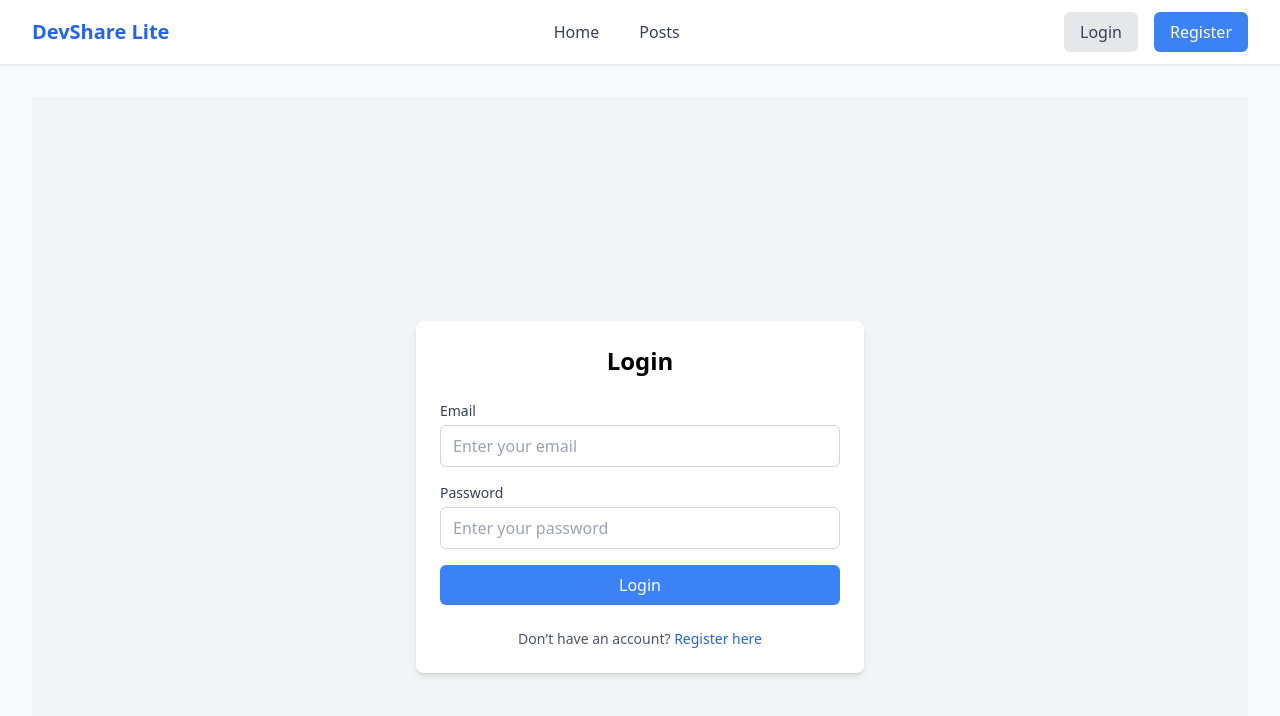
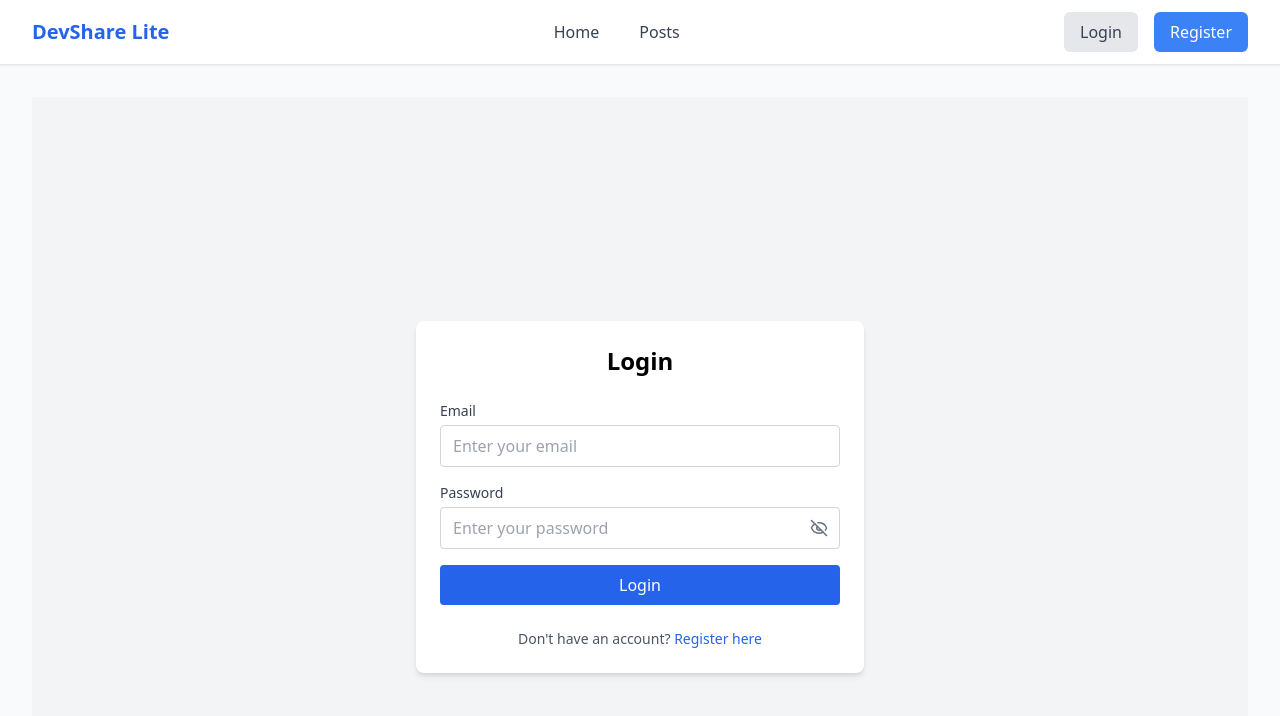
Before and after one commit to caotrinhthinh/DevShare-Lite-Frontend, a React (Vite) app: page /login in a window 1280 px wide. Shown: the top 716 px of the page. Built offline with nearby package versions, Linux system fonts and the light colour scheme; no server answers.

Commit message:
update login form

```diff
--- a/package.json
+++ b/package.json
@@ -19,6 +19,7 @@
     "react": "^19.1.0",
     "react-dom": "^19.1.0",
     "react-hook-form": "^7.61.1",
+    "react-icons": "^5.5.0",
     "react-markdown": "^10.1.0",
     "react-router-dom": "^7.7.1",
     "react-toastify": "^11.0.5",
--- a/src/components/Auth/LoginForm.tsx
+++ b/src/components/Auth/LoginForm.tsx
@@ -1,4 +1,5 @@
 /* eslint-disable @typescript-eslint/no-explicit-any */
+import { useState } from "react";
 import { useNavigate } from "react-router-dom";
 import { useForm } from "react-hook-form";
 import * as yup from "yup";
@@ -6,6 +7,7 @@ import { useAuth } from "../../context/useAuth";
 import { yupResolver } from "@hookform/resolvers/yup";
 import { toast } from "react-toastify";
 import { Link } from "react-router-dom";
+import { Eye, EyeOff } from "lucide-react";
 
 const schema = yup.object({
   email: yup
@@ -18,13 +20,13 @@ const schema = yup.object({
     .required("Password is required"),
 });
 
-// Tạo kiểu dữ liệu từ schema
 type FormData = yup.InferType<typeof schema>;
 
 const LoginForm = () => {
   const { login } = useAuth();
   const navigate = useNavigate();
-  // Khởi tạo hook useForm
+  const [showPassword, setShowPassword] = useState(false);
+
   const {
     register,
     handleSubmit,
@@ -47,6 +49,7 @@ const LoginForm = () => {
       <h2 className="text-2xl font-bold text-center mb-6">Login</h2>
 
       <form onSubmit={handleSubmit(onSubmit)} className="space-y-4">
+        {/* Email Field */}
         <div>
           <label className="block text-sm font-medium text-gray-700 mb-1">
             Email
@@ -56,7 +59,9 @@ const LoginForm = () => {
             {...register("email")}
             autoComplete="email"
             required
-            className={`input w-full ${errors.email ? "border-red-500" : ""}`}
+            className={`input w-full px-3 py-2 border rounded ${
+              errors.email ? "border-red-500" : "border-gray-300"
+            }`}
             placeholder="Enter your email"
           />
           {errors.email && (
@@ -64,18 +69,27 @@ const LoginForm = () => {
           )}
         </div>
 
+        {/* Password Field with Toggle Icon */}
         <div>
           <label className="block text-sm font-medium text-gray-700 mb-1">
             Password
           </label>
-          <input
-            type="password"
-            {...register("password")}
-            className={`input w-full ${
-              errors.password ? "border-red-500" : ""
-            }`}
-            placeholder="Enter your password"
-          />
+          <div className="relative">
+            <input
+              type={showPassword ? "text" : "password"}
+              {...register("password")}
+              className={`input w-full px-3 py-2 border rounded ${
+                errors.password ? "border-red-500" : "border-gray-300"
+              }`}
+              placeholder="Enter your password"
+            />
+            <span
+              className="absolute inset-y-0 right-3 flex items-center cursor-pointer text-gray-500"
+              onClick={() => setShowPassword(!showPassword)}
+            >
+              {showPassword ? <Eye size={18} /> : <EyeOff size={18} />}
+            </span>
+          </div>
           {errors.password && (
             <p className="text-red-500 text-sm mt-1">
               {errors.password.message}
@@ -83,22 +97,21 @@ const LoginForm = () => {
           )}
         </div>
 
+        {/* Submit Button */}
         <button
           type="submit"
-          className="btn btn-primary w-full"
+          className="btn btn-primary w-full bg-blue-600 text-white py-2 rounded hover:bg-blue-700"
           disabled={isSubmitting}
         >
           {isSubmitting ? "Logging in..." : "Login"}
         </button>
       </form>
 
+      {/* Link to Register */}
       <div className="mt-6 text-center">
         <p className="text-sm text-gray-600">
           Don't have an account?{" "}
-          <Link
-            to="/register"
-            className="text-primary-600 hover:text-primary-500"
-          >
+          <Link to="/register" className="text-blue-600 hover:underline">
             Register here
           </Link>
         </p>
```
Also changed, not shown: 1 other file (tests, documents, lock files or other folders).
